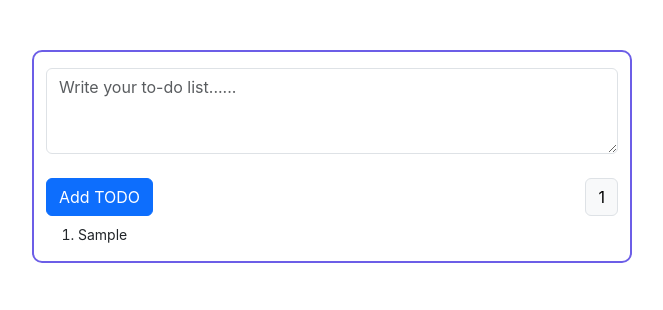
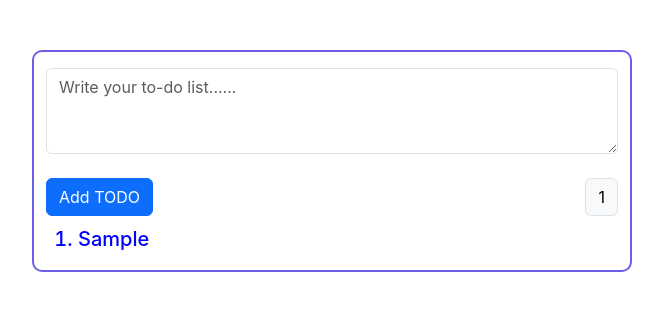
Before and after one commit to JadhavC07/TODO_LIST, a React (Create React App) app: page / in a window 1280 px wide. Both pictures are taken after typing "Sample" into the empty fields and a click on the button "Add TODO". Shown: the top 310 px of the page, without its empty margins (308-971 px from the left). Built offline with nearby package versions, Linux system fonts and the light colour scheme.

Commit message:
added some style to todolist

```diff
--- a/src/Todo.css
+++ b/src/Todo.css
@@ -11,3 +11,9 @@
 .border{
     border: 1px solid gray;
 }
+
+.todolistclass{
+    color: blue;
+    font-weight: 500;
+    font-size: 20px;
+}
--- a/src/TodoList.tsx
+++ b/src/TodoList.tsx
@@ -19,7 +19,7 @@ const TodoList: any = () => {
     setCount(count + 1);
   };
 
-  const todoListMap = task.map((todo, index) => <li key={index}> {todo}</li>);
+  const todoListMap = task.map((todo, index) => <li key={index} className="todolistclass"> {todo}</li>);
 
   return (
     <>
```
